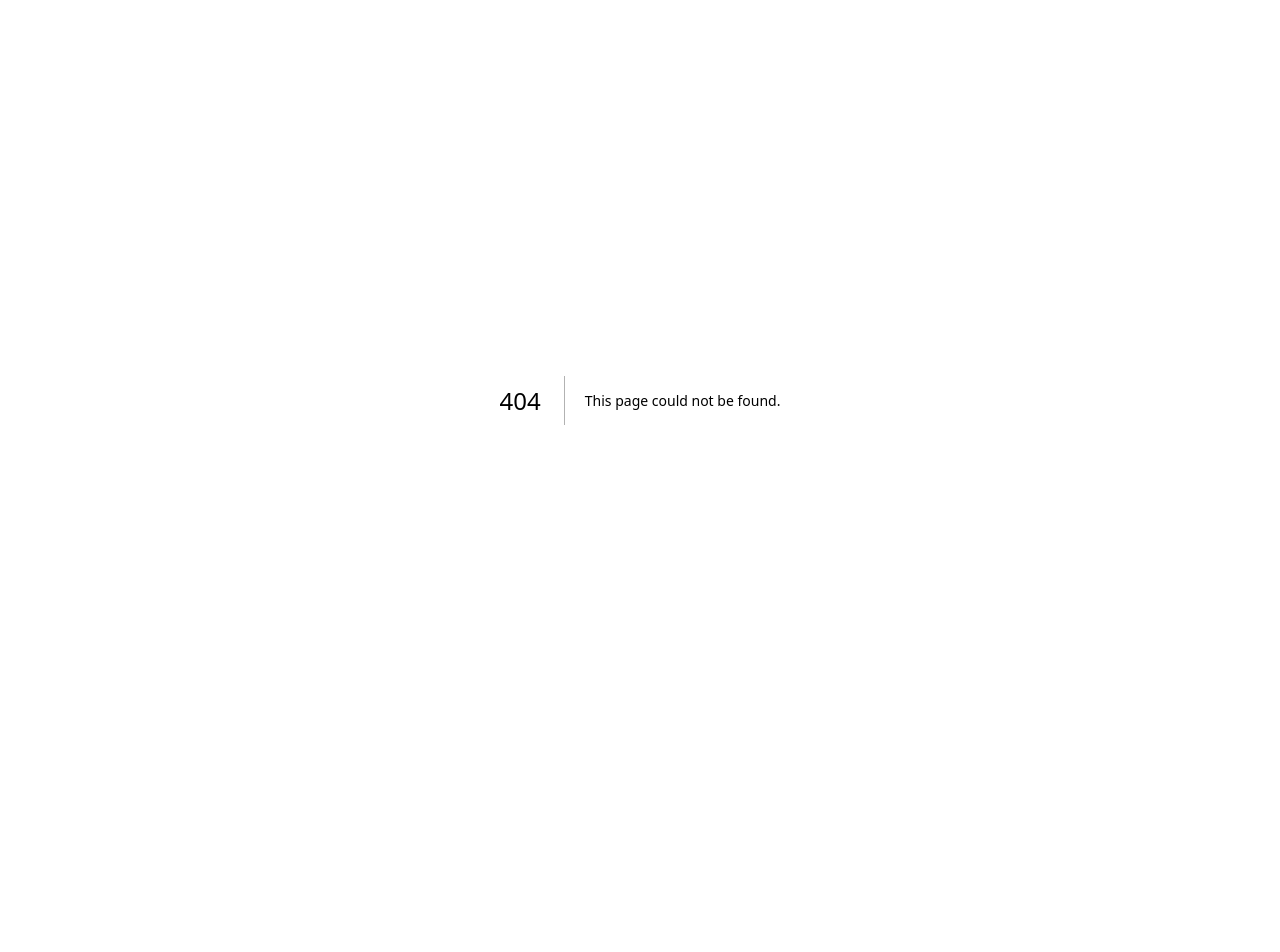
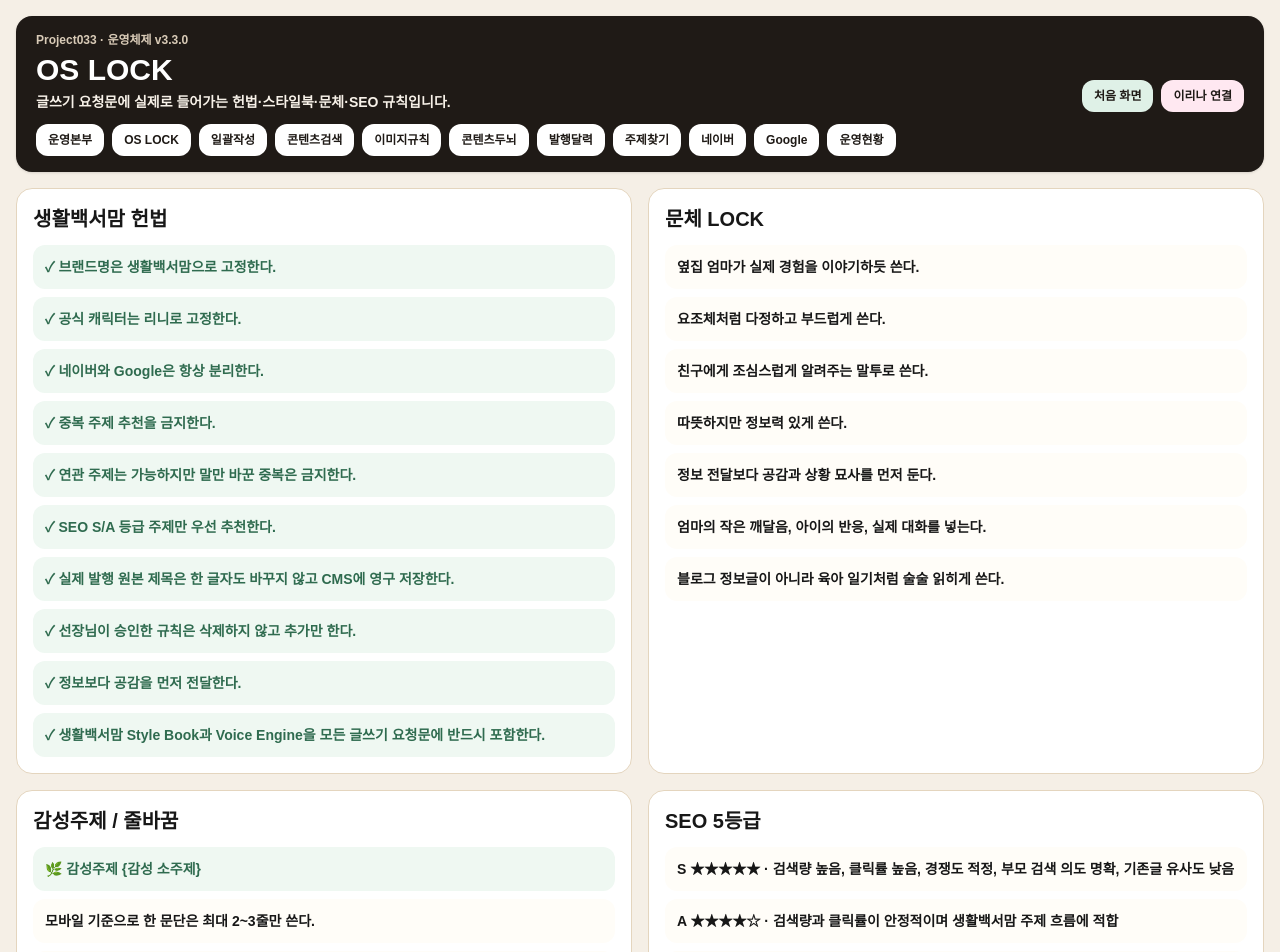
Before and after one commit to yusun7749-art/LifeBookMom-OS, a Next.js app: page /os-lock in a window 1280 px wide. Before the commit this address had no page. Shown: the top 952 px of the page. Before the commit the page ends 800 px from the top, so only its background shows below. Built offline with nearby package versions, Linux system fonts and the light colour scheme.

Commit message:
Project033 LOCK StyleBook VoiceEngine

```diff
--- /dev/null
+++ b/app/os-lock/page.tsx
@@ -0,0 +1,5 @@
+import OSLockBoard from "../../components/v4/OSLockBoard";
+
+export default function Page() {
+  return <OSLockBoard />;
+}
--- /dev/null
+++ b/components/v4/OSLockBoard.tsx
@@ -0,0 +1,49 @@
+import { lifebookmomConstitution } from "../../data/v4/lifebookmomConstitution";
+import { lifebookmomStyleBook } from "../../data/v4/lifebookmomStyleBook";
+import { lifebookmomSeoEngine } from "../../data/v4/lifebookmomSeoEngine";
+import { Shell, Box } from "./UsableLayout";
+
+export default function OSLockBoard() {
+  return (
+    <Shell title="OS LOCK" desc="글쓰기 요청문에 실제로 들어가는 헌법·스타일북·문체·SEO 규칙입니다.">
+      <section className="grid gap-4 xl:grid-cols-2">
+        <Box title="생활백서맘 헌법">
+          <div className="space-y-2">
+            {lifebookmomConstitution.rules.map((rule) => (
+              <p key={rule} className="rounded-xl bg-[#EFF8F2] p-3 text-sm font-bold text-[#2F6B4F]">✓ {rule}</p>
+            ))}
+          </div>
+        </Box>
+
+        <Box title="문체 LOCK">
+          <div className="space-y-2">
+            {lifebookmomStyleBook.voice.map((rule) => (
+              <p key={rule} className="rounded-xl bg-[#FFFDF8] p-3 text-sm font-bold">{rule}</p>
+            ))}
+          </div>
+        </Box>
+
+        <Box title="감성주제 / 줄바꿈">
+          <div className="space-y-2">
+            <p className="rounded-xl bg-[#EFF8F2] p-3 text-sm font-bold text-[#2F6B4F]">
+              {lifebookmomStyleBook.emotionalSubtopic.format}
+            </p>
+            {lifebookmomStyleBook.spacing.map((rule) => (
+              <p key={rule} className="rounded-xl bg-[#FFFDF8] p-3 text-sm font-bold">{rule}</p>
+            ))}
+          </div>
+        </Box>
+
+        <Box title="SEO 5등급">
+          <div className="space-y-2">
+            {lifebookmomSeoEngine.grades.map((item) => (
+              <p key={item.grade} className="rounded-xl bg-[#FFFDF8] p-3 text-sm font-bold">
+                {item.grade} {item.stars} · {item.rule}
+              </p>
+            ))}
+          </div>
+        </Box>
+      </section>
+    </Shell>
+  );
+}
--- a/data/v4/irinaWritingRules.ts
+++ b/data/v4/irinaWritingRules.ts
@@ -1,26 +1,20 @@
+import { lifebookmomConstitution } from "./lifebookmomConstitution";
+import { lifebookmomStyleBook } from "./lifebookmomStyleBook";
+import { buildVoiceEngineText } from "./lifebookmomVoiceEngine";
+import { buildSeoEngineText } from "./lifebookmomSeoEngine";
+
 export const irinaWritingRules = {
-  project: "Project028.1",
-  title: "이리나 자동 글쓰기 연결",
+  project: "Project033",
+  title: "이리나 글쓰기 요청문 v3",
   locked: true,
   naver: {
     title: "네이버 작성",
-    output: [
-      "제목 1개",
-      "공감 도입",
-      "본문",
-      "부모 체크리스트",
-      "이미지 삽입 위치",
-      "생활백서맘 추천 아이템",
-      "마무리",
-      "자주 묻는 질문 5개",
-      "해시태그 30개 한 줄",
-      "쿠팡파트너스 고지문 한 줄",
-    ],
+    output: lifebookmomStyleBook.requiredFlow,
     rules: [
       "바로 복붙 가능한 네이버 원고만 작성한다.",
       "네이버용 글에는 Google 제목/본문을 포함하지 않는다.",
-      "생활백서맘 엄마 말투로 쓴다.",
-      "AI 설명체, 공공기관 말투, 강의체를 금지한다.",
+      "생활백서맘 Voice Engine을 반드시 따른다.",
+      "생활백서맘 Style Book을 반드시 따른다.",
       "별점·점수는 출력하지 않는다.",
       "쿠팡 고지문은 마지막 한 줄에만 넣는다.",
     ],
@@ -56,15 +50,6 @@ export const irinaWritingRules = {
       "우측 하단 내부 배치",
     ],
   },
-  fixed: [
-    "브랜드명: 생활백서맘",
-    "공식 캐릭터: 리니",
-    "네이버와 Google은 항상 분리",
-    "중복 주제 추천 금지",
-    "연관 주제는 가능하되 말만 바꾼 중복은 금지",
-    "SEO S/A 등급 우선 추천",
-    "제목/본문/FAQ/추천상품/해시태그/쿠팡고지문 규칙 준수",
-  ],
 };
 
 export function getModeLabel(mode: string) {
@@ -91,11 +76,18 @@ export function buildIrinaPrompt(topic: string, mode: string) {
 주제: ${topic}
 작성 모드: ${getModeLabel(mode)}
 
-[절대 변경 금지 규칙]
-${irinaWritingRules.fixed.map((rule) => `- ${rule}`).join("\n")}
+[생활백서맘 헌법 LOCK]
+${lifebookmomConstitution.rules.map((rule) => `- ${rule}`).join("\n")}
+
+${buildSeoEngineText()}
+
+${buildVoiceEngineText()}
 
 [출력 순서]
 ${output.map((item) => `- ${item}`).join("\n")}
+
+[이미지 삽입 위치 LOCK]
+${lifebookmomStyleBook.imagePosition.map((item) => `- ${item}`).join("\n")}
 
 [이번 모드 규칙]
 ${current.rules.map((rule) => `- ${rule}`).join("\n")}
@@ -103,5 +95,6 @@ ${current.rules.map((rule) => `- ${rule}`).join("\n")}
 [중요]
 - "알겠습니다", "작성하겠습니다", "아래와 같이" 같은 안내 문구를 쓰지 않는다.
 - 시스템 설명, 선택지, 개발 설명을 출력하지 않는다.
-- 지금 바로 ${getModeLabel(mode)} 결과물을 완성한다.`;
+- 지금 바로 ${getModeLabel(mode)} 결과물을 완성한다.
+- 생활백서맘스럽지 않으면 출력하지 말고 처음부터 다시 작성한다.`;
 }
--- /dev/null
+++ b/data/v4/lifebookmomConstitution.ts
@@ -0,0 +1,18 @@
+export const lifebookmomConstitution = {
+  project: "Project033",
+  version: "LOCK v1.0",
+  title: "생활백서맘 헌법",
+  lock: true,
+  rules: [
+    "브랜드명은 생활백서맘으로 고정한다.",
+    "공식 캐릭터는 리니로 고정한다.",
+    "네이버와 Google은 항상 분리한다.",
+    "중복 주제 추천을 금지한다.",
+    "연관 주제는 가능하지만 말만 바꾼 중복은 금지한다.",
+    "SEO S/A 등급 주제만 우선 추천한다.",
+    "실제 발행 원본 제목은 한 글자도 바꾸지 않고 CMS에 영구 저장한다.",
+    "선장님이 승인한 규칙은 삭제하지 않고 추가만 한다.",
+    "정보보다 공감을 먼저 전달한다.",
+    "생활백서맘 Style Book과 Voice Engine을 모든 글쓰기 요청문에 반드시 포함한다.",
+  ],
+};
--- /dev/null
+++ b/data/v4/lifebookmomSeoEngine.ts
@@ -0,0 +1,33 @@
+export const lifebookmomSeoEngine = {
+  project: "Project033",
+  title: "SEO 5등급 추천 엔진",
+  lock: true,
+  grades: [
+    { grade: "S", stars: "★★★★★", rule: "검색량 높음, 클릭률 높음, 경쟁도 적정, 부모 검색 의도 명확, 기존글 유사도 낮음" },
+    { grade: "A", stars: "★★★★☆", rule: "검색량과 클릭률이 안정적이며 생활백서맘 주제 흐름에 적합" },
+    { grade: "B", stars: "★★★☆☆", rule: "추천 금지" },
+    { grade: "C", stars: "★★☆☆☆", rule: "추천 금지" },
+    { grade: "D", stars: "★☆☆☆☆", rule: "추천 금지" },
+  ],
+};
+
+export function buildSeoEngineText() {
+  return `[SEO 추천 엔진 LOCK]
+
+주제와 제목은 SEO 5등급 기준으로 판단한다.
+
+검사 항목:
+- 검색량
+- 클릭률 예상
+- 경쟁도
+- 계절성
+- 부모 검색 의도
+- 기존 작성글 유사도
+
+생성 조건:
+- S등급 또는 A등급만 사용한다.
+- B등급 이하는 추천하지 않는다.
+- 클릭률이 낮을 제목은 폐기한다.
+- 말만 바꾼 중복 제목은 폐기한다.
+- 감성 주제는 본문 상단 소주제로 분류한다.`;
+}
--- /dev/null
+++ b/data/v4/lifebookmomStyleBook.ts
@@ -0,0 +1,77 @@
+export const lifebookmomStyleBook = {
+  project: "Project033",
+  title: "생활백서맘 Style Book",
+  lock: true,
+
+  seoTopicRule: [
+    "주제는 SEO S등급 또는 A등급만 추천한다.",
+    "SEO 5등급 기준은 검색량, 클릭률, 경쟁도, 계절성, 부모 검색 의도, 기존글 유사도를 함께 본다.",
+    "B등급 이하는 추천하지 않는다.",
+    "클릭률이 낮을 제목은 생성하지 않는다.",
+    "감성 주제는 소주제로 분류해 본문 상단에 넣는다.",
+  ],
+
+  voice: [
+    "옆집 엄마가 실제 경험을 이야기하듯 쓴다.",
+    "요조체처럼 다정하고 부드럽게 쓴다.",
+    "친구에게 조심스럽게 알려주는 말투로 쓴다.",
+    "따뜻하지만 정보력 있게 쓴다.",
+    "정보 전달보다 공감과 상황 묘사를 먼저 둔다.",
+    "엄마의 작은 깨달음, 아이의 반응, 실제 대화를 넣는다.",
+    "블로그 정보글이 아니라 육아 일기처럼 술술 읽히게 쓴다.",
+  ],
+
+  emotionalSubtopic: {
+    required: true,
+    position: "본문 최상단, 제목 바로 아래",
+    format: "🌿 감성주제\n{감성 소주제}",
+    examples: [
+      "스스로 배우는 위생습관",
+      "아이 마음을 다치지 않게 알려주는 생활교육",
+      "혼자 해내는 아이를 응원하는 부모의 말",
+    ],
+  },
+
+  spacing: [
+    "모바일 기준으로 한 문단은 최대 2~3줄만 쓴다.",
+    "한 문장 또는 두 문장 뒤에는 반드시 빈 줄을 둔다.",
+    "소제목 앞뒤에는 빈 줄을 둔다.",
+    "체크리스트와 FAQ는 항목 사이에 빈 줄을 둔다.",
+    "긴 문단을 금지한다.",
+  ],
+
+  requiredFlow: [
+    "제목 1개",
+    "감성주제",
+    "공감 도입",
+    "본문",
+    "부모 체크리스트",
+    "이미지 삽입 위치",
+    "생활백서맘 추천 아이템",
+    "마무리",
+    "자주 묻는 질문 5개",
+    "해시태그 30개 한 줄",
+    "쿠팡파트너스 고지문 한 줄",
+  ],
+
+  imagePosition: [
+    "[이미지01] 도입 후",
+    "[이미지02] 본문 중간",
+    "[이미지03] 체크리스트 전후",
+  ],
+
+  forbiddenPhrases: [
+    "아이가 어느새",
+    "오늘은 알아보겠습니다",
+    "알려드리겠습니다",
+    "먼저 살펴보겠습니다",
+    "다음과 같습니다",
+    "중요합니다",
+    "필요합니다",
+    "의미합니다",
+    "대표적으로",
+    "첫째",
+    "둘째",
+    "셋째",
+  ],
+};
--- /dev/null
+++ b/data/v4/lifebookmomVoiceEngine.ts
@@ -0,0 +1,35 @@
+import { lifebookmomStyleBook } from "./lifebookmomStyleBook";
+
+export function buildVoiceEngineText() {
+  return `[생활백서맘 Voice Engine - 절대 축약 금지]
+
+생활백서맘은 정보를 전달하는 블로그가 아니다.
+생활백서맘은 옆집 엄마가 자신의 경험을 들려주며 자연스럽게 정보를 알려주는 육아일기다.
+
+[문체 LOCK]
+${lifebookmomStyleBook.voice.map((rule) => `- ${rule}`).join("\n")}
+
+[감성주제 LOCK]
+- 본문 상단에 반드시 감성주제를 넣는다.
+- 형식:
+🌿 감성주제
+{감성 소주제}
+
+[모바일 줄바꿈 LOCK]
+${lifebookmomStyleBook.spacing.map((rule) => `- ${rule}`).join("\n")}
+
+[금지 문장]
+${lifebookmomStyleBook.forbiddenPhrases.map((rule) => `- ${rule}`).join("\n")}
+
+[도입부 강제]
+- 첫 문장은 정보로 시작하지 않는다.
+- 실제 육아 상황이나 아이와의 대화로 시작한다.
+- 독자가 "우리 집도 그런데."라고 느끼게 쓴다.
+- 첫 3문단 안에 엄마의 경험과 아이의 반응이 반드시 들어간다.
+
+[리듬]
+공감 → 경험 → 정보 → 공감 → 정보 → 체크 → 응원 흐름으로 쓴다.
+
+[검사]
+AI 설명체처럼 느껴지면 처음부터 다시 작성한다.`;
+}
--- a/data/v4/usableERP.ts
+++ b/data/v4/usableERP.ts
@@ -1,12 +1,13 @@
 export const erpMeta = {
-  project: "Project029",
+  project: "Project033",
   title: "생활백서맘 운영본부",
-  subtitle: "실제 발행 원본 제목과 이미지 규칙을 고정 관리합니다.",
-  version: "운영체제 v2.9.0",
+  subtitle: "LOCK 규칙이 실제 글쓰기 요청문에 자동 포함됩니다.",
+  version: "운영체제 v3.3.0",
 };
 
 export const menu = [
   { title: "운영본부", href: "/enterprise" },
+  { title: "OS LOCK", href: "/os-lock" },
   { title: "일괄작성", href: "/batch-board" },
   { title: "콘텐츠검색", href: "/cms-search" },
   { title: "이미지규칙", href: "/image-guard" },
@@ -34,9 +35,9 @@ export const blocked = [
 ];
 
 export const stats = [
+  { title: "OS LOCK", value: "적용", link: "/os-lock" },
   { title: "원본 제목", value: published.length, link: "/cms-search" },
   { title: "이미지 재검토", value: 1, link: "/image-guard" },
-  { title: "중복 차단", value: blocked.length, link: "/content-brain" },
   { title: "일괄 작성", value: "0/20", link: "/batch-board" },
 ];
 
```
Also changed, not shown: 1 other file (tests, documents, lock files or other folders).
